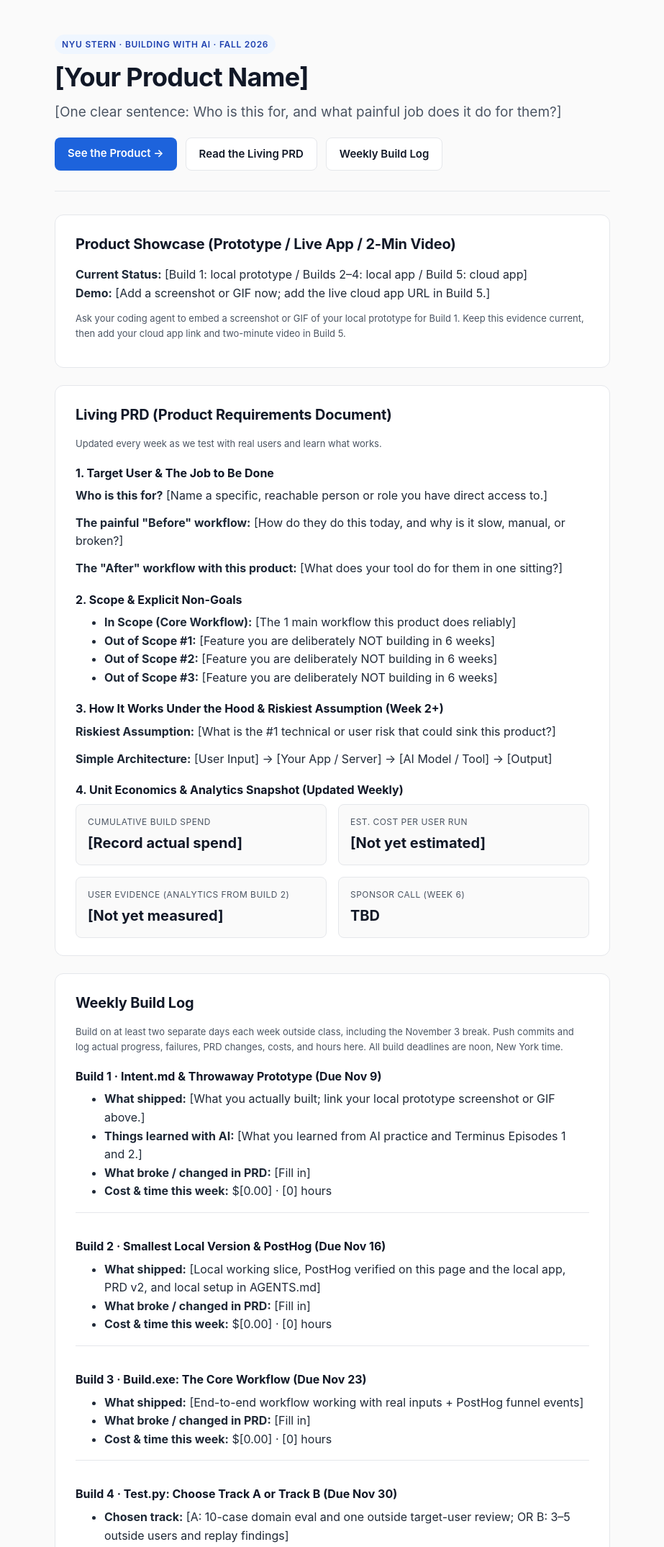
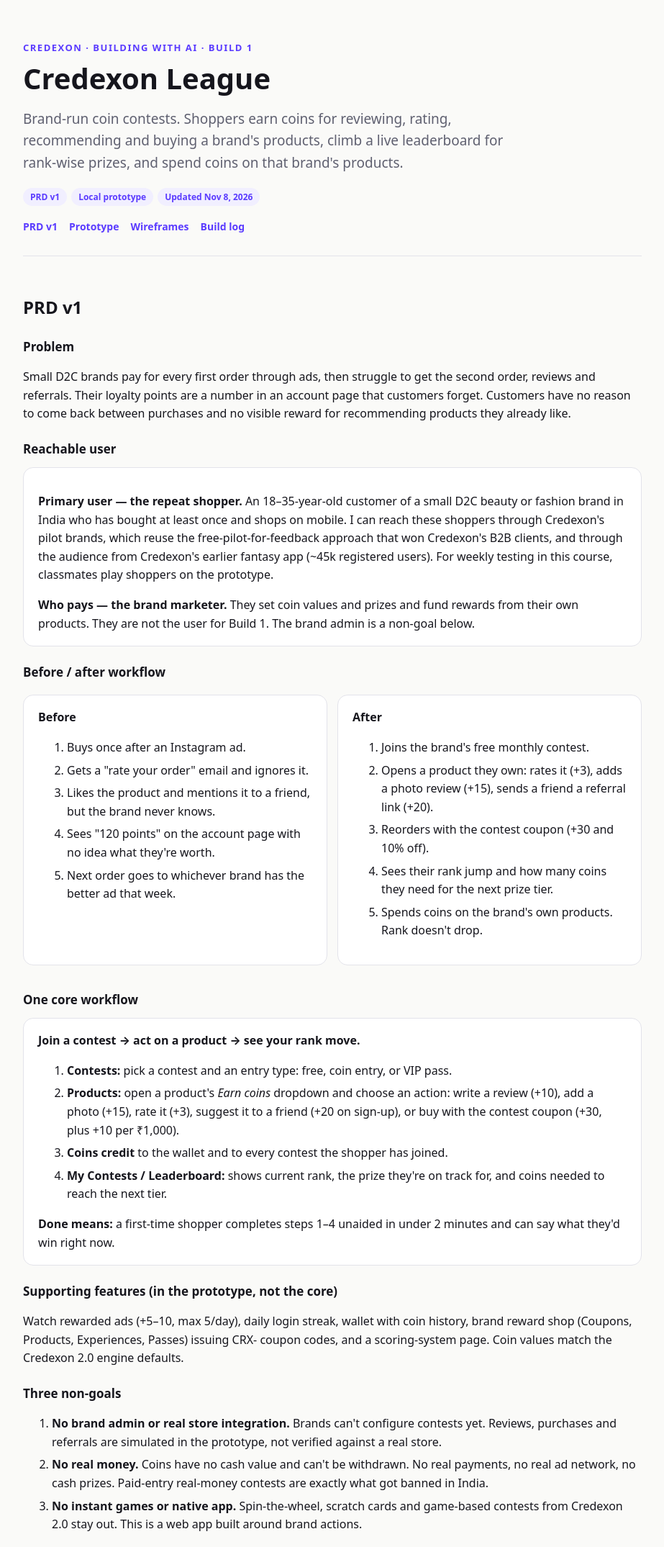
Before and after one commit to building-with-ai-f26/yg1821-gamifiedecomm, a plain HTML site: page docs/index.html in a window 1280 px wide. Shown: the top 2149 px of the page at 72% size, without its empty margins (178-1101 px from the left). Drawn offline with Linux system fonts and the light colour scheme.

Commit message:
Build 1: product page, PRD v1, prototype
Co-Authored-By: Claude Opus 5.5 <noreply@anthropic.com>

```diff
--- a/docs/index.html
+++ b/docs/index.html
@@ -1,265 +1,146 @@
-<!DOCTYPE html>
-<html lang="en">
-<head>
-  <meta charset="UTF-8" />
-  <meta name="viewport" content="width=device-width, initial-scale=1.0" />
-  <title>[Your Product Name] · Building with AI (Fall 2026)</title>
+<!doctype html>
+<html lang="en"><head><meta charset="utf-8"><meta name="viewport" content="width=device-width,initial-scale=1">
+<title>Credexon League — Product Page</title>
+<meta name="description" content="Brand-run coin contests: shoppers earn coins for reviews, referrals and purchases, climb a leaderboard and redeem brand products.">
+<style>
+:root{--bg:#fafaf8;--ink:#16161d;--mut:#5f6070;--line:#e3e3ea;--card:#fff;--acc:#5b3cff;--gold:#c98a00;--soft:#f1efff}
+*{box-sizing:border-box}body{margin:0;background:var(--bg);color:var(--ink);font:16px/1.6 system-ui,-apple-system,Segoe UI,sans-serif}
+.wrap{max-width:900px;margin:0 auto;padding:0 20px 80px}
+header{padding:56px 0 28px;border-bottom:1px solid var(--line)}
+.kicker{font-size:13px;letter-spacing:1.5px;text-transform:uppercase;color:var(--acc);font-weight:700}
+h1{font-size:40px;line-height:1.1;margin:10px 0 12px}h2{font-size:24px;margin:52px 0 12px}h3{font-size:17px;margin:22px 0 6px}
+.lead{font-size:19px;color:var(--mut);max-width:680px}
+nav{display:flex;gap:16px;flex-wrap:wrap;margin-top:18px;font-size:14px}nav a{color:var(--acc);text-decoration:none;font-weight:600}
+.badge{display:inline-block;background:var(--soft);color:var(--acc);border-radius:20px;padding:3px 10px;font-size:12px;font-weight:700;margin-right:6px}
+.card{background:var(--card);border:1px solid var(--line);border-radius:14px;padding:18px 20px;margin:12px 0}
+.two{display:grid;grid-template-columns:1fr 1fr;gap:14px}
+table{width:100%;border-collapse:collapse;font-size:15px}td,th{padding:9px 8px;border-bottom:1px solid var(--line);text-align:left;vertical-align:top}th{color:var(--mut);font-weight:600;font-size:13px}
+ol li,ul li{margin:6px 0}
+img.shot{width:100%;border-radius:12px;border:1px solid var(--line);display:block}
+.gallery{display:grid;grid-template-columns:1fr 1fr;gap:14px}.gallery figure{margin:0}.gallery figcaption{font-size:13px;color:var(--mut);margin-top:6px}
+.btn{display:inline-block;background:var(--acc);color:#fff;text-decoration:none;padding:11px 18px;border-radius:10px;font-weight:700;margin-top:6px}
+/* wireframes */
+.wf{display:grid;grid-template-columns:repeat(3,1fr);gap:14px}
+.frame{border:2px solid #9a9aa8;border-radius:10px;background:#fff;padding:10px;font:12px/1.35 ui-monospace,Menlo,monospace;color:#555}
+.frame .t{font-weight:700;color:#222;margin-bottom:8px;border-bottom:1px dashed #bbb;padding-bottom:6px}
+.box{border:1.5px dashed #aaa;border-radius:6px;padding:6px;margin:6px 0;background:#f6f6f6}
+.box.solid{border-style:solid;background:#eee}.row{display:flex;gap:6px}.row .box{flex:1}
+.arrow{text-align:center;color:#999;font-size:12px}
+.log td:first-child{white-space:nowrap;font-weight:600}
+.fill{background:#fff6d6;border-radius:4px;padding:0 4px}
+footer{margin-top:60px;color:var(--mut);font-size:13px;border-top:1px solid var(--line);padding-top:16px}
+@media(max-width:720px){h1{font-size:30px}.two,.gallery,.wf{grid-template-columns:1fr}}
+</style></head><body><div class="wrap">
 
-  <!-- Week 1: create your PostHog account only.
-       Build 2: paste your project's current PostHog web snippet here,
-       then install analytics in the local app and verify events. -->
+<header>
+ <div class="kicker">Credexon · Building with AI · Build 1</div>
+ <h1>Credexon League</h1>
+ <p class="lead">Brand-run coin contests. Shoppers earn coins for reviewing, rating, recommending and buying a brand's products, climb a live leaderboard for rank-wise prizes, and spend coins on that brand's products.</p>
+ <span class="badge">PRD v1</span><span class="badge">Local prototype</span><span class="badge">Updated Nov 8, 2026</span>
+ <nav><a href="#prd">PRD v1</a><a href="#prototype">Prototype</a><a href="#wireframes">Wireframes</a><a href="#log">Build log</a></nav>
+</header>
 
-  <style>
-    :root {
-      --bg: #fafafa;
-      --card: #ffffff;
-      --text: #111827;
-      --muted: #4b5563;
-      --border: #e5e7eb;
-      --accent: #1d63dc;
-      --tag-bg: #eff6ff;
-      --tag-text: #1e40af;
-    }
-    * { box-sizing: border-box; }
-    body {
-      margin: 0;
-      font-family: -apple-system, BlinkMacSystemFont, "DM Sans", "Segoe UI", Roboto, sans-serif;
-      background: var(--bg);
-      color: var(--text);
-      line-height: 1.6;
-    }
-    .container {
-      max-width: 820px;
-      margin: 0 auto;
-      padding: 48px 24px 80px;
-    }
-    header {
-      border-bottom: 1px solid var(--border);
-      padding-bottom: 28px;
-      margin-bottom: 32px;
-    }
-    .eyebrow {
-      display: inline-block;
-      font-size: 12px;
-      font-weight: 600;
-      text-transform: uppercase;
-      letter-spacing: 0.06em;
-      background: var(--tag-bg);
-      color: var(--tag-text);
-      padding: 4px 10px;
-      border-radius: 999px;
-      margin-bottom: 12px;
-    }
-    h1 {
-      font-size: 36px;
-      line-height: 1.15;
-      margin: 0 0 12px;
-      letter-spacing: -0.02em;
-    }
-    .tagline {
-      font-size: 19px;
-      color: var(--muted);
-      margin: 0 0 20px;
-    }
-    .cta-row {
-      display: flex;
-      gap: 12px;
-      flex-wrap: wrap;
-    }
-    .btn {
-      display: inline-block;
-      padding: 10px 18px;
-      border-radius: 8px;
-      font-weight: 600;
-      font-size: 15px;
-      text-decoration: none;
-      background: var(--accent);
-      color: #fff;
-    }
-    .btn-secondary {
-      background: var(--card);
-      color: var(--text);
-      border: 1px solid var(--border);
-    }
-    section {
-      background: var(--card);
-      border: 1px solid var(--border);
-      border-radius: 12px;
-      padding: 24px 28px;
-      margin-bottom: 24px;
-    }
-    h2 {
-      font-size: 20px;
-      margin: 0 0 14px;
-      letter-spacing: -0.01em;
-    }
-    h3 {
-      font-size: 16px;
-      margin: 18px 0 6px;
-    }
-    p, ul {
-      margin: 0 0 12px;
-      color: #1f2937;
-    }
-    .grid-2 {
-      display: grid;
-      grid-template-columns: repeat(auto-fit, minmax(240px, 1fr));
-      gap: 16px;
-    }
-    .stat-box {
-      border: 1px solid var(--border);
-      border-radius: 8px;
-      padding: 14px 16px;
-      background: var(--bg);
-    }
-    .stat-label {
-      font-size: 12px;
-      color: var(--muted);
-      text-transform: uppercase;
-      letter-spacing: 0.04em;
-    }
-    .stat-value {
-      font-size: 20px;
-      font-weight: 700;
-      margin-top: 4px;
-    }
-    .log-entry {
-      border-top: 1px solid var(--border);
-      padding-top: 16px;
-      margin-top: 16px;
-    }
-    .log-entry:first-of-type {
-      border-top: none;
-      padding-top: 0;
-      margin-top: 0;
-    }
-    .meta {
-      font-size: 13px;
-      color: var(--muted);
-    }
-  </style>
-</head>
-<body>
-  <div class="container">
-    <!-- HERO / PRODUCT PITCH -->
-    <header>
-      <span class="eyebrow">NYU Stern · Building with AI · Fall 2026</span>
-      <h1>[Your Product Name]</h1>
-      <p class="tagline">[One clear sentence: Who is this for, and what painful job does it do for them?]</p>
-      <div class="cta-row">
-        <a class="btn" href="#live-demo" onclick="window.posthog && posthog.capture('clicked_try_product')">See the Product →</a>
-        <a class="btn btn-secondary" href="#prd">Read the Living PRD</a>
-        <a class="btn btn-secondary" href="#build-log">Weekly Build Log</a>
-      </div>
-    </header>
+<section id="prd">
+<h2>PRD v1</h2>
 
-    <!-- DEMO / SCREENSHOT / VIDEO SHOWCASE -->
-    <section id="live-demo">
-      <h2>Product Showcase (Prototype / Live App / 2-Min Video)</h2>
-      <p>
-        <strong>Current Status:</strong> [Build 1: local prototype / Builds 2–4: local app / Build 5: cloud app]<br />
-        <strong>Demo:</strong> [Add a screenshot or GIF now; add the live cloud app URL in Build 5.]
-      </p>
-      <p class="meta">
-        Ask your coding agent to embed a screenshot or GIF of your local prototype for Build 1. Keep this evidence current, then add your cloud app link and two-minute video in Build 5.
-      </p>
-    </section>
+<h3>Problem</h3>
+<p>Small D2C brands pay for every first order through ads, then struggle to get the second order, reviews and referrals. Their loyalty points are a number in an account page that customers forget. Customers have no reason to come back between purchases and no visible reward for recommending products they already like.</p>
 
-    <!-- LIVING PRD (Updated every week!) -->
-    <section id="prd">
-      <h2>Living PRD (Product Requirements Document)</h2>
-      <p class="meta">Updated every week as we test with real users and learn what works.</p>
+<h3>Reachable user</h3>
+<div class="card">
+ <p><b>Primary user — the repeat shopper.</b> An 18–35-year-old customer of a small D2C beauty or fashion brand in India who has bought at least once and shops on mobile. I can reach these shoppers through Credexon's pilot brands, which reuse the free-pilot-for-feedback approach that won Credexon's B2B clients, and through the audience from Credexon's earlier fantasy app (~45k registered users). For weekly testing in this course, classmates play shoppers on the prototype.</p>
+ <p style="margin-bottom:0"><b>Who pays — the brand marketer.</b> They set coin values and prizes and fund rewards from their own products. They are not the user for Build 1. The brand admin is a non-goal below.</p>
+</div>
 
-      <h3>1. Target User & The Job to Be Done</h3>
-      <p><strong>Who is this for?</strong> [Name a specific, reachable person or role you have direct access to.]</p>
-      <p><strong>The painful "Before" workflow:</strong> [How do they do this today, and why is it slow, manual, or broken?]</p>
-      <p><strong>The "After" workflow with this product:</strong> [What does your tool do for them in one sitting?]</p>
+<h3>Before / after workflow</h3>
+<div class="two">
+ <div class="card"><b>Before</b>
+  <ol><li>Buys once after an Instagram ad.</li><li>Gets a "rate your order" email and ignores it.</li><li>Likes the product and mentions it to a friend, but the brand never knows.</li><li>Sees "120 points" on the account page with no idea what they're worth.</li><li>Next order goes to whichever brand has the better ad that week.</li></ol></div>
+ <div class="card"><b>After</b>
+  <ol><li>Joins the brand's free monthly contest.</li><li>Opens a product they own: rates it (+3), adds a photo review (+15), sends a friend a referral link (+20).</li><li>Reorders with the contest coupon (+30 and 10% off).</li><li>Sees their rank jump and how many coins they need for the next prize tier.</li><li>Spends coins on the brand's own products. Rank doesn't drop.</li></ol></div>
+</div>
 
-      <h3>2. Scope & Explicit Non-Goals</h3>
-      <ul>
-        <li><strong>In Scope (Core Workflow):</strong> [The 1 main workflow this product does reliably]</li>
-        <li><strong>Out of Scope #1:</strong> [Feature you are deliberately NOT building in 6 weeks]</li>
-        <li><strong>Out of Scope #2:</strong> [Feature you are deliberately NOT building in 6 weeks]</li>
-        <li><strong>Out of Scope #3:</strong> [Feature you are deliberately NOT building in 6 weeks]</li>
-      </ul>
+<h3>One core workflow</h3>
+<div class="card">
+ <p style="margin-top:0"><b>Join a contest → act on a product → see your rank move.</b></p>
+ <ol>
+  <li><b>Contests:</b> pick a contest and an entry type: free, coin entry, or VIP pass.</li>
+  <li><b>Products:</b> open a product's <i>Earn coins</i> dropdown and choose an action: write a review (+10), add a photo (+15), rate it (+3), suggest it to a friend (+20 on sign-up), or buy with the contest coupon (+30, plus +10 per ₹1,000).</li>
+  <li><b>Coins credit</b> to the wallet and to every contest the shopper has joined.</li>
+  <li><b>My Contests / Leaderboard:</b> shows current rank, the prize they're on track for, and coins needed to reach the next tier.</li>
+ </ol>
+ <p style="margin-bottom:0"><b>Done means:</b> a first-time shopper completes steps 1–4 unaided in under 2 minutes and can say what they'd win right now.</p>
+</div>
 
-      <h3>3. How It Works Under the Hood & Riskiest Assumption (Week 2+)</h3>
-      <p><strong>Riskiest Assumption:</strong> [What is the #1 technical or user risk that could sink this product?]</p>
-      <p><strong>Simple Architecture:</strong> [User Input] → [Your App / Server] → [AI Model / Tool] → [Output]</p>
+<h3>Supporting features (in the prototype, not the core)</h3>
+<p>Watch rewarded ads (+5–10, max 5/day), daily login streak, wallet with coin history, brand reward shop (Coupons, Products, Experiences, Passes) issuing CRX- coupon codes, and a scoring-system page. Coin values match the Credexon 2.0 engine defaults.</p>
 
-      <h3>4. Unit Economics & Analytics Snapshot (Updated Weekly)</h3>
-      <div class="grid-2">
-        <div class="stat-box">
-          <div class="stat-label">Cumulative Build Spend</div>
-          <div class="stat-value">[Record actual spend]</div>
-        </div>
-        <div class="stat-box">
-          <div class="stat-label">Est. Cost Per User Run</div>
-          <div class="stat-value">[Not yet estimated]</div>
-        </div>
-        <div class="stat-box">
-          <div class="stat-label">User Evidence (Analytics from Build 2)</div>
-          <div class="stat-value">[Not yet measured]</div>
-        </div>
-        <div class="stat-box">
-          <div class="stat-label">Sponsor Call (Week 6)</div>
-          <div class="stat-value">TBD</div>
-        </div>
-      </div>
-    </section>
+<h3>Three non-goals</h3>
+<ol>
+ <li><b>No brand admin or real store integration.</b> Brands can't configure contests yet. Reviews, purchases and referrals are simulated in the prototype, not verified against a real store.</li>
+ <li><b>No real money.</b> Coins have no cash value and can't be withdrawn. No real payments, no real ad network, no cash prizes. Paid-entry real-money contests are exactly what got banned in India.</li>
+ <li><b>No instant games or native app.</b> Spin-the-wheel, scratch cards and game-based contests from Credexon 2.0 stay out. This is a web app built around brand actions.</li>
+</ol>
 
-    <!-- WEEKLY BUILD LOG (Updated at least twice a week via Git commits) -->
-    <section id="build-log">
-      <h2>Weekly Build Log</h2>
-      <p class="meta">Build on at least two separate days each week outside class, including the November 3 break. Push commits and log actual progress, failures, PRD changes, costs, and hours here. All build deadlines are noon, New York time.</p>
+<h3>How I'll know it works</h3>
+<table><tr><th>Signal</th><th>Target</th><th>PostHog event (Build 2)</th></tr>
+<tr><td>Visitors who join a contest</td><td>25%+</td><td><code>contest_joined</code></td></tr>
+<tr><td>Joiners who complete a product action</td><td>60%+</td><td><code>product_action {type}</code></td></tr>
+<tr><td>Referral links sent per shopper</td><td>0.5+</td><td><code>referral_link_copied</code></td></tr>
+<tr><td>Shoppers who open My Contests again on another day</td><td>30%+</td><td><code>my_contests_viewed</code></td></tr></table>
 
-      <div class="log-entry">
-        <h3>Build 1 · Intent.md & Throwaway Prototype (Due Nov 9)</h3>
-        <ul>
-          <li><strong>What shipped:</strong> [What you actually built; link your local prototype screenshot or GIF above.]</li>
-          <li><strong>Things learned with AI:</strong> [What you learned from AI practice and Terminus Episodes 1 and 2.]</li>
-          <li><strong>What broke / changed in PRD:</strong> [Fill in]</li>
-          <li><strong>Cost & time this week:</strong> $[0.00] · [0] hours</li>
-        </ul>
-      </div>
+<h3>Riskiest assumption</h3>
+<p>That a leaderboard motivates shoppers who are ranked far from a prize. The "coins to next tier" line and the short coin-entry sprint test this. If day-7 return is low for mid-ranked shoppers, the next lever is weekly mini-leagues.</p>
+</section>
 
-      <div class="log-entry">
-        <h3>Build 2 · Smallest Local Version & PostHog (Due Nov 16)</h3>
-        <ul>
-          <li><strong>What shipped:</strong> [Local working slice, PostHog verified on this page and the local app, PRD v2, and local setup in AGENTS.md]</li>
-          <li><strong>What broke / changed in PRD:</strong> [Fill in]</li>
-          <li><strong>Cost & time this week:</strong> $[0.00] · [0] hours</li>
-        </ul>
-      </div>
+<section id="prototype">
+<h2>Prototype</h2>
+<p>A single HTML file that runs locally in any browser with fake data and no backend. It's built to test the flow, not the architecture.</p>
+<a class="btn" href="prototype.html">Open the prototype →</a>
+<div class="gallery" style="margin-top:18px">
+ <figure><img class="shot" src="img/lobby.png" alt="Contest lobby with three entry options"><figcaption>Contests: free, 50-coin and VIP-pass entry</figcaption></figure>
+ <figure><img class="shot" src="img/products.png" alt="Product earn-coins dropdown"><figcaption>Product dropdown: review, photo, rating, refer, buy with coupon</figcaption></figure>
+ <figure><img class="shot" src="img/mycontests.png" alt="My Contests page"><figcaption>My Contests: rank, prize on track for, coins to next tier</figcaption></figure>
+ <figure><img class="shot" src="img/leaderboard.png" alt="Leaderboard with rank-wise prizes"><figcaption>Leaderboard with rank-wise prizes, per contest</figcaption></figure>
+ <figure><img class="shot" src="img/shop.png" alt="Brand reward shop"><figcaption>Reward shop stocked with brand products</figcaption></figure>
+ <figure><img class="shot" src="img/wallet.png" alt="Wallet and coin history"><figcaption>Wallet: balance, earned, spent, history</figcaption></figure>
+</div>
+</section>
 
-      <div class="log-entry">
-        <h3>Build 3 · Build.exe: The Core Workflow (Due Nov 23)</h3>
-        <ul>
-          <li><strong>What shipped:</strong> [End-to-end workflow working with real inputs + PostHog funnel events]</li>
-          <li><strong>What broke / changed in PRD:</strong> [Fill in]</li>
-          <li><strong>Cost & time this week:</strong> $[0.00] · [0] hours</li>
-        </ul>
-      </div>
+<section id="wireframes">
+<h2>Wireframes (core workflow)</h2>
+<div class="wf">
+ <div class="frame"><div class="t">1 · Contests</div>
+  <div class="box solid">[ Contest card ]<br>Name · tag · players · time left<br>Top prize<br>[ Join free ] [ Details ]</div>
+  <div class="box solid">[ Contest card ]<br>[ Enter for 50 coins ]</div>
+  <div class="box solid">[ Contest card ]<br>[ 🔒 VIP pass ]</div></div>
+ <div class="frame"><div class="t">2 · Product</div>
+  <div class="box">[ image ]</div>Product name · ₹price
+  <div class="box solid">Earn coins on this product ▼</div>
+  <div class="box">Write review ........ +10<br>[ textarea ] [Post]</div>
+  <div class="box">Photo review ........ +15</div>
+  <div class="box">★★★★☆ rating ......... +3</div>
+  <div class="box">Suggest to friend ... +20</div>
+  <div class="box">Buy w/ coupon ....... +30</div></div>
+ <div class="frame"><div class="t">3 · My Contests</div>
+  <div class="box solid"><div class="row"><div>Contest name<br>time left</div><div style="text-align:right">#10<br>158 coins</div></div>On track for: 150 coins<br>"363 coins to reach #3"<br>[ Leaderboard ]</div>
+  <div class="box solid">Contest 2 ...</div>
+  <div class="arrow">↓ Leaderboard</div>
+  <div class="box">Rank | Player | Coins | Prize<br>— your row highlighted —</div></div>
+</div>
+</section>
 
-      <div class="log-entry">
-        <h3>Build 4 · Test.py: Choose Track A or Track B (Due Nov 30)</h3>
-        <ul>
-          <li><strong>Chosen track:</strong> [A: 10-case domain eval and one outside target-user review; OR B: 3–5 outside users and replay findings]</li>
-          <li><strong>Results and improvements:</strong> [Before/after evidence; for Track B, fixes to the top three friction points]</li>
-          <li><strong>PRD v4 changes:</strong> [What the evidence changed]</li>
-          <li><strong>Cost & time this week:</strong> $[0.00] · [0] hours</li>
-        </ul>
-      </div>
+<section id="log">
+<h2>Build log</h2>
+<table class="log">
+<tr><td>Build 1<br>Nov 7–8</td><td>
+ <p><b>What works:</b> contest lobby with three entry types (free, coin entry, VIP pass unlocked by tier or a shop pass); per-product dropdown actions (review with a 30-word check, photo, star rating, referral link, buy with coupon); coins credit to the wallet and every joined contest; My Contests with "coins to next tier"; per-contest leaderboard with rank-wise prizes; rewarded-ad flow with a 5/day cap; reward shop issuing CRX- coupons; wallet history.</p>
+ <p><b>What I learned:</b> the agent builds fastest from a concrete reference. Pointing it at the live Credexon 2.0 lobby gave the real scoring values and contest model in one pass, where describing it in words took three rounds. Defining one core workflow first made it obvious which screens are supporting rather than core.</p>
+ <p><b>What broke / changed:</b> the first draft invented a separate points currency, which was wrong because Credexon uses one coin balance with contest score = coins earned in the window. Reviews and purchases moved from a generic task list into a dropdown on each product. Opening one product card stretched its neighbours (fixed). Added multiple contests and a My Contests page.</p>
+ <p><b>Costs:</b> $0 in API or hosting (static HTML, runs locally; GitHub Pages is free). Agent usage is covered by my Claude subscription: <span class="fill">add plan cost</span>.</p>
+ <p><b>Hours:</b> <span class="fill">add your actual hours</span>.</p>
+</td></tr></table>
+</section>
 
-      <div class="log-entry">
-        <h3>Build 5 · Ship.installer: Launch Ops, Rollback Check & 2-Min Video (Due Dec 7)</h3>
-        <ul>
-          <li><strong>Launch Ops & Safety:</strong> [Verified no exposed keys, set spend cap, tested 2-minute rollback]</li>
-          <li><strong>2-Minute Video & Final Polish:</strong> [Link/embed above]</li>
-          <li><strong>Cost & time this week:</strong> $[0.00] · [0] hours</li>
-        </ul>
-      </div>
-    </section>
-  </div>
-</body>
-</html>
+<footer>Credexon League · TECH-GB 2160 Building with AI, Fall 2026 · Prototype data is fictional; "GlowCart" is a made-up brand.</footer>
+</div></body></html>
```
Also changed, not shown: docs/prototype.html (added, +288 -0 lines), docs/img/leaderboard.png (added), docs/img/lobby.png (added), docs/img/mycontests.png (added), docs/img/products.png (added), docs/img/shop.png (added), docs/img/wallet.png (added).
